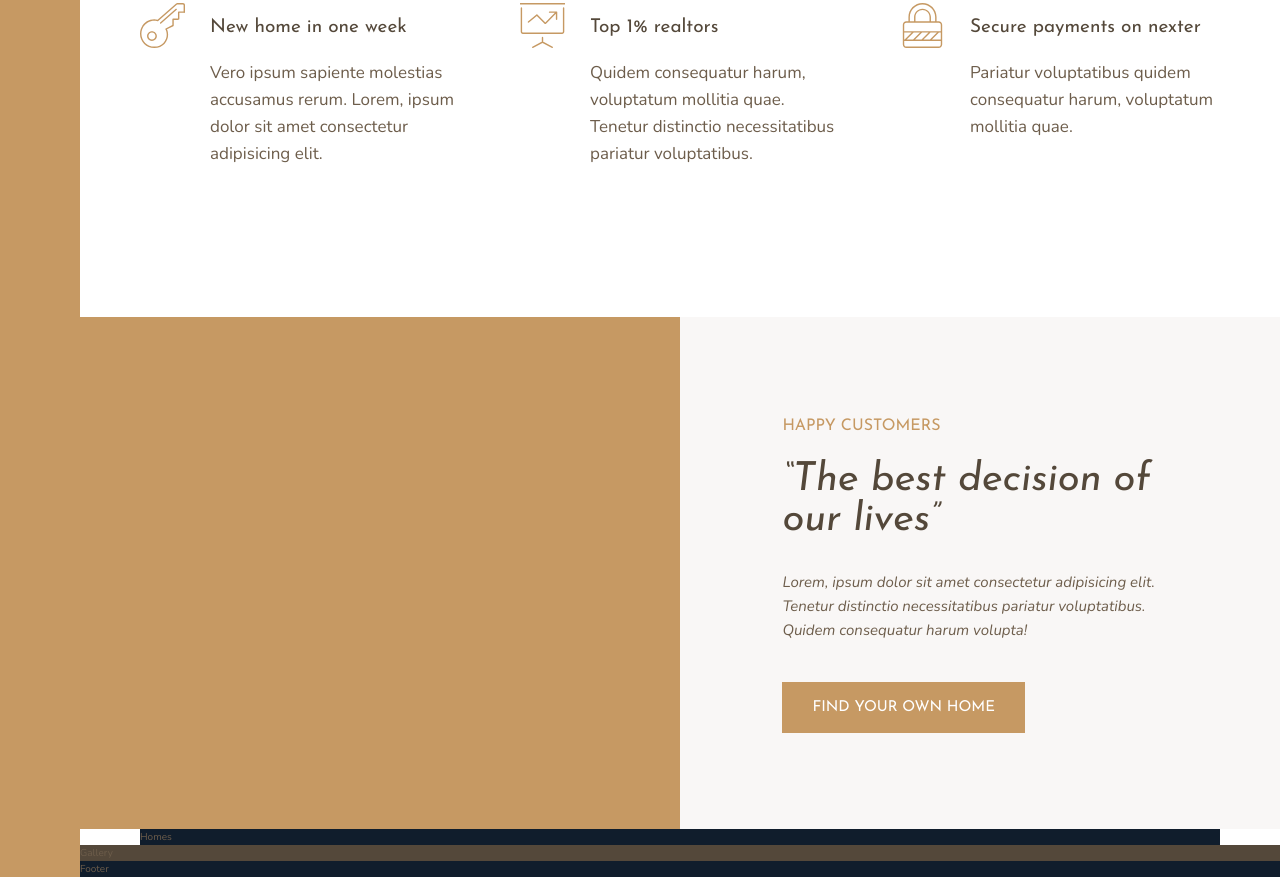
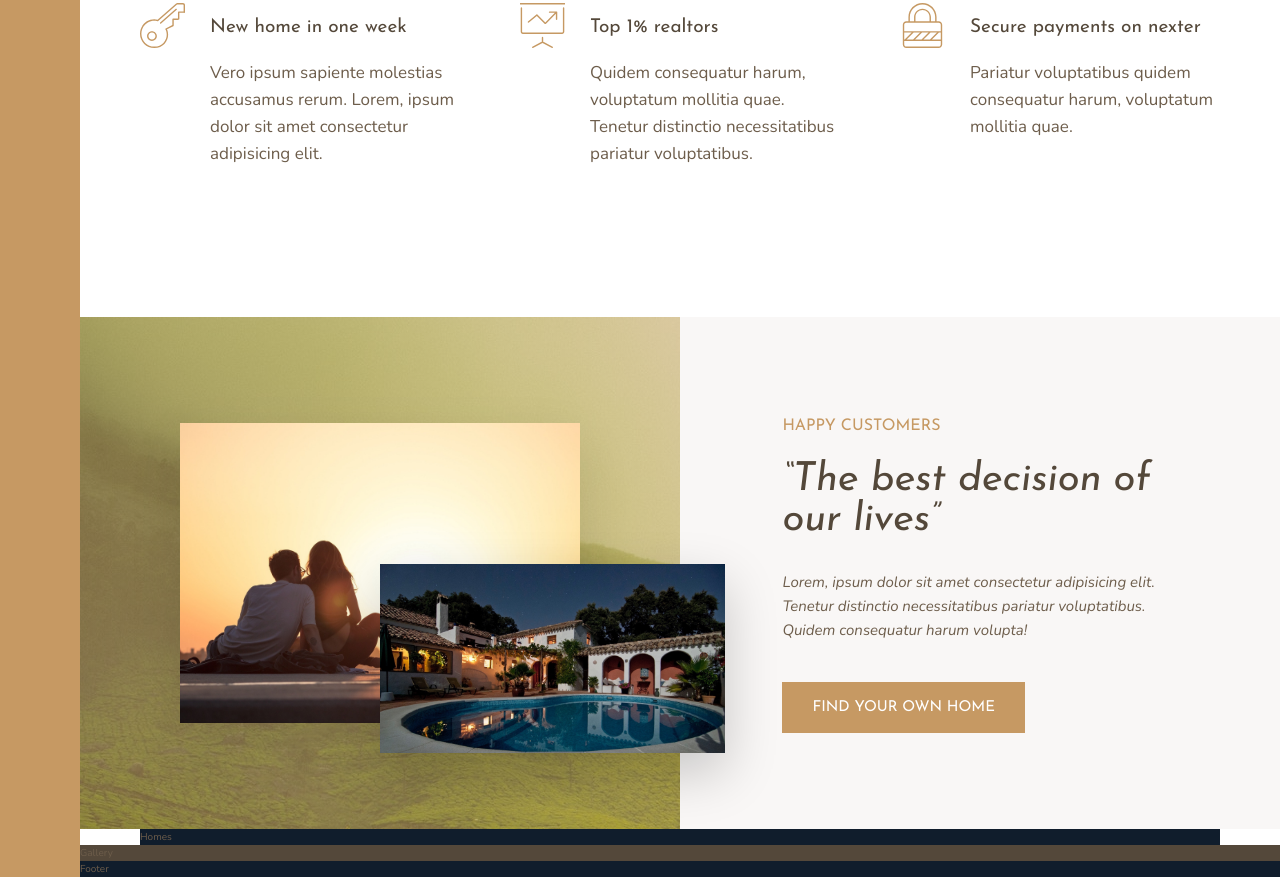
Before and after one commit to cjoak1028/css-nexter, a website: page index.html in a window 1280 px wide. Shown: the part 991-1868 px from the top of the page. Drawn offline with nearby package versions, Linux system fonts and the light colour scheme.

Commit message:
story - finished

```diff
--- a/index.html
+++ b/index.html
@@ -70,7 +70,8 @@
         </section>
 
         <div class="story__pictures">
-
+            <img src="img/story-1.jpeg" alt="Couple with new house" class="story__img--1">
+            <img src="img/story-2.jpeg" alt="New house" class="story__img--2">
         </div>
 
         <div class="story__content">
--- a/sass/_story.scss
+++ b/sass/_story.scss
@@ -2,14 +2,27 @@
     &__pictures {
         background-color: $color-primary;
         grid-column: full-start / col-end 4;
+        background-image: linear-gradient(rgba($color-primary, .5), rgba($color-primary, .5)), url(../img/back.jpg);
+
+        display: grid;
+        grid-template-rows: repeat(6, 1fr);
+        grid-template-columns: repeat(6, 1fr);
+        align-items: center;
     }
 
-    &__img-1 {
+    &__img--1 {
         width: 100%;
+        grid-row: 2 / 6;
+        grid-column: 2 / 6;
+        box-shadow: 0 2rem 5rem rgba(#000, .1);
     }
 
     &__img--2 {
-        width: 100%;
+        width: 115%;
+        grid-row: 4 / 6;
+        grid-column: 4 / 7;
+        z-index: 20;
+        box-shadow: 0 2rem 5rem rgba(#000, .2);
     }
 
     &__content {
```
Also changed, not shown: css/style.css.
